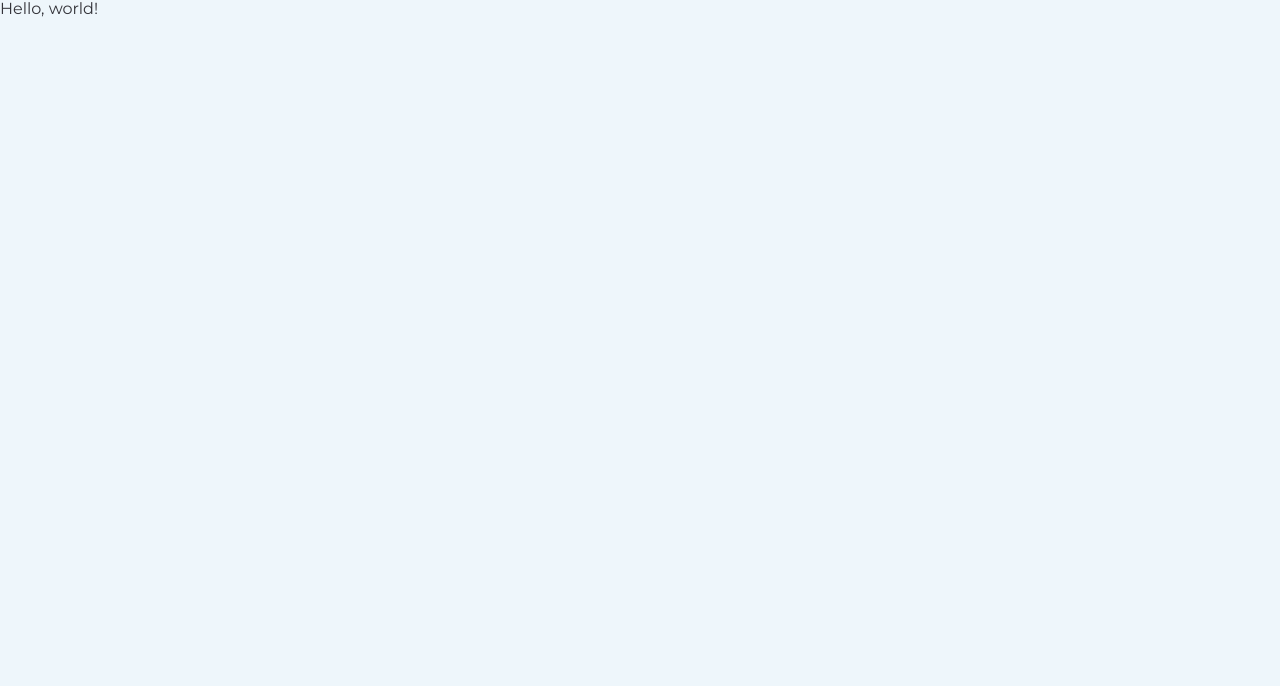
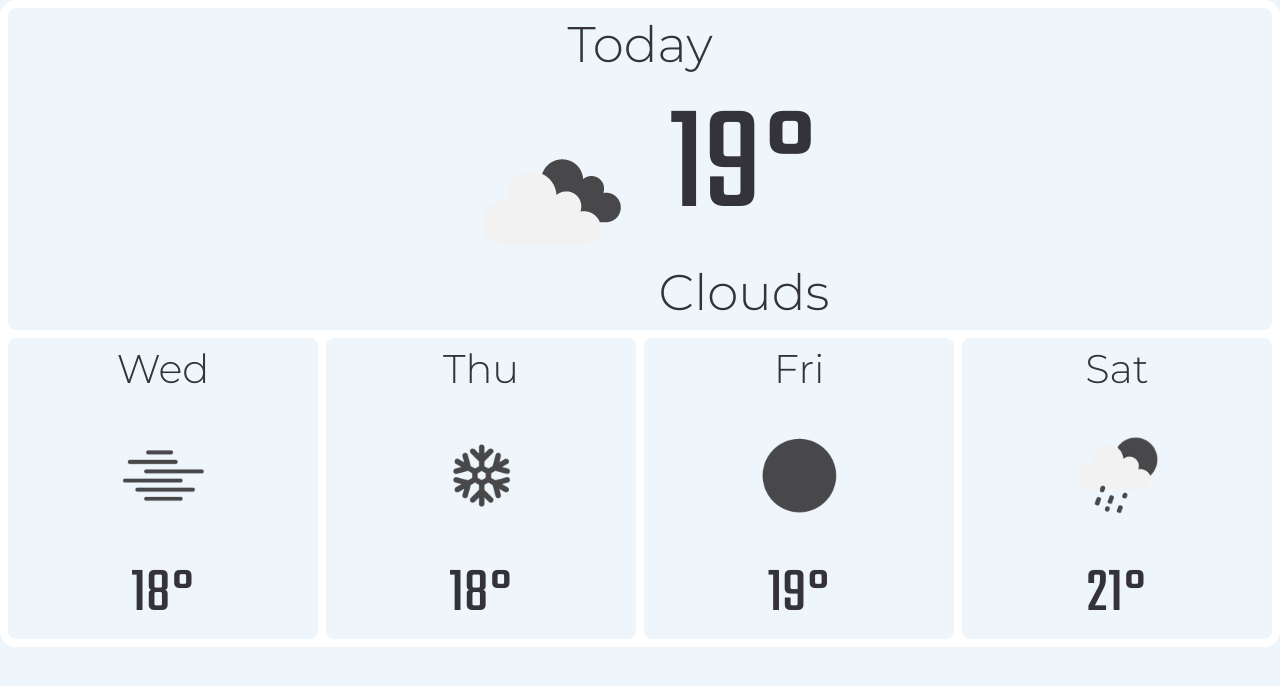
Before and after one commit to yoncag/weather-app, a React app: page / in a window 1280 px wide. Shown: the top 686 px of the page. Built offline with nearby package versions, Linux system fonts and the light colour scheme.

Commit message:
added Forecast component

```diff
--- a/src/components/App.js
+++ b/src/components/App.js
@@ -1,4 +1,13 @@
 import React, { Component } from 'react';
+import Forecast from './Forecast';
+
+/**
+ * TODOs:
+ * 1. Fetch data from the API and pass into Forecast component.
+ * 2. Add a navigation component.
+ * 3. Show error.
+ * 4. Show loading indicator.
+ */
 
 class App extends Component {
   constructor() {
@@ -7,7 +16,7 @@
 
   render() {
     return (
-      <div>Hello, world!</div>
+      <Forecast />
     );
   }
 }
--- /dev/null
+++ b/src/components/Forecast.js
@@ -0,0 +1,95 @@
+import React from 'react';
+
+/**
+ * TODOs:
+ * 1. Add timestamps.
+ * 2. Add image alt.
+ * 3. Process API data to look like the dummy data when connected.
+ */
+
+const Forecast = () => {
+  const forecast = [
+    {
+      timestamp: '',
+      day: 'Today',
+      temperature: '19',
+      description: 'Clouds',
+      image: {
+        src: '04n',
+        alt: '',
+      },
+    },
+    {
+      timestamp: '',
+      day: 'Wed',
+      temperature: '18',
+      description: 'Mist',
+      image: {
+        src: '50n',
+        alt: '',
+      },
+    },
+    {
+      timestamp: '',
+      day: 'Thu',
+      temperature: '18',
+      description: 'Snow',
+      image: {
+        src: '13n',
+        alt: '',
+      },
+    },
+    {
+      timestamp: '',
+      day: 'Fri',
+      temperature: '19',
+      description: 'Clear',
+      image: {
+        src: '01n',
+        alt: '',
+      },
+    },
+    {
+      timestamp: '',
+      day: 'Sat',
+      temperature: '21',
+      description: 'Rain',
+      image: {
+        src: '10n',
+        alt: '',
+      },
+    },
+  ];
+
+  return (
+    <div className="forecast">
+      {forecast.map((day, idx) => {
+        // TODO: isTodaysForecast should be based on the timestamp not index number.
+        // TODO: key should be using timestamp not index number.
+        const isTodaysForecast = idx === 0;
+        const size = isTodaysForecast ? undefined : 'small';
+        return (
+          <div key={idx} className={'forecast__card' + (size ? ` forecast__card--${size}` : '')}>
+            <span className="forecast__info forecast__info--day">
+              {day.day}
+            </span>
+            <span className="forecast__info forecast__info--icon">
+              <img
+                src={require(`../images/${day.image.src}.png`)}
+                alt={day.image.alt}
+              />
+            </span>
+            <span className="forecast__info forecast__info--temperature">
+              {day.temperature}
+            </span>
+            <span className="forecast__info forecast__info--description">
+              {day.description}
+            </span>
+          </div>
+        );
+      })}
+    </div>
+  );
+};
+
+export default Forecast;
--- a/src/styles/index.less
+++ b/src/styles/index.less
@@ -42,3 +42,82 @@
   -webkit-font-smoothing: antialiased;
   -moz-osx-font-smoothing: grayscale;
 }
+
+.forecast {
+  display: grid;
+  grid-template-columns: repeat(4, 1fr);
+  gap: @spacing;
+  background-color: @color-border;
+  border: @spacing solid @color-border;
+  border-radius: calc(@border-radius * 2);
+  & > :first-child {
+    grid-column: 1/-1;
+  }
+}
+
+.forecast__card {
+  display: grid;
+  grid-template-areas:
+    "day day"
+    "icon temperature"
+    "icon description";
+  gap: @spacing;
+  justify-content: center;
+  background-color: @color-background;
+  border-radius: @border-radius;
+  padding: @spacing;
+  .forecast__info {
+    display: flex;
+    align-items: center;
+    justify-content: center;
+    &.forecast__info--day {
+      grid-area: day;
+      font-family: 'Montserrat', sans-serif;
+      font-weight: 300;
+      font-size: 50px;
+    }
+    &.forecast__info--icon {
+      grid-area: icon;
+      img {
+        width: 100%;
+        max-width: 200px;
+      }
+    }
+    &.forecast__info--temperature {
+      grid-area: temperature;
+      font-family: 'Teko', sans-serif;
+      font-weight: 400;
+      font-size: 152px;
+      &::after {
+        content: "°";
+      }
+    }
+    &.forecast__info--description {
+      grid-area: description;
+      font-family: 'Montserrat', sans-serif;
+      font-weight: 300;
+      font-size: 50px;
+    }
+  }
+}
+
+.forecast__card--small {
+  grid-template-areas:
+    "day"
+    "icon"
+    "temperature";
+  .forecast__info {
+    &.forecast__info--day {
+      font-size: 40px;
+    }
+    &.forecast__info--icon {
+      max-width: 150px;
+    }
+    &.forecast__info--temperature {
+      font-size: 64px;
+    }
+    &.forecast__info--description {
+      display: none;
+    }
+  }
+}
```
